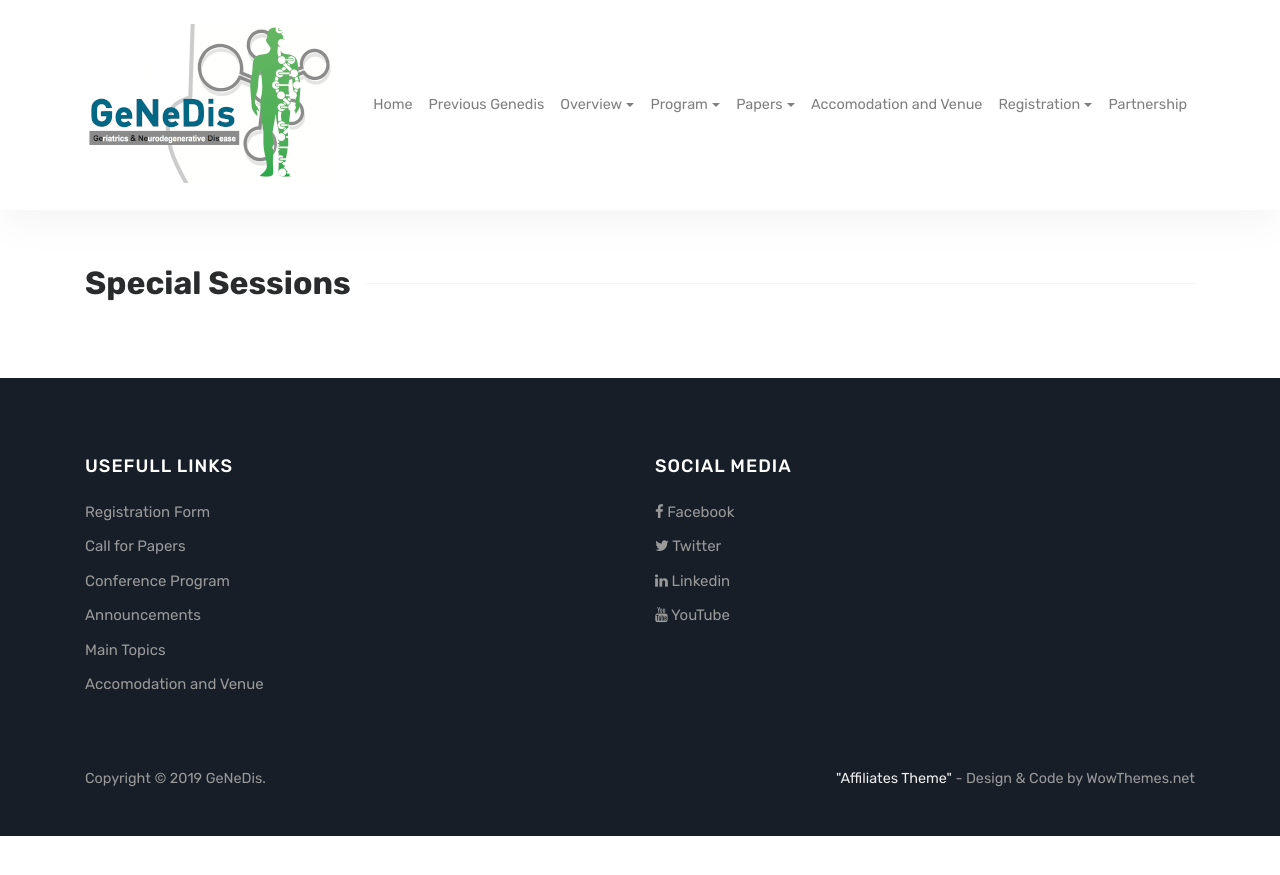
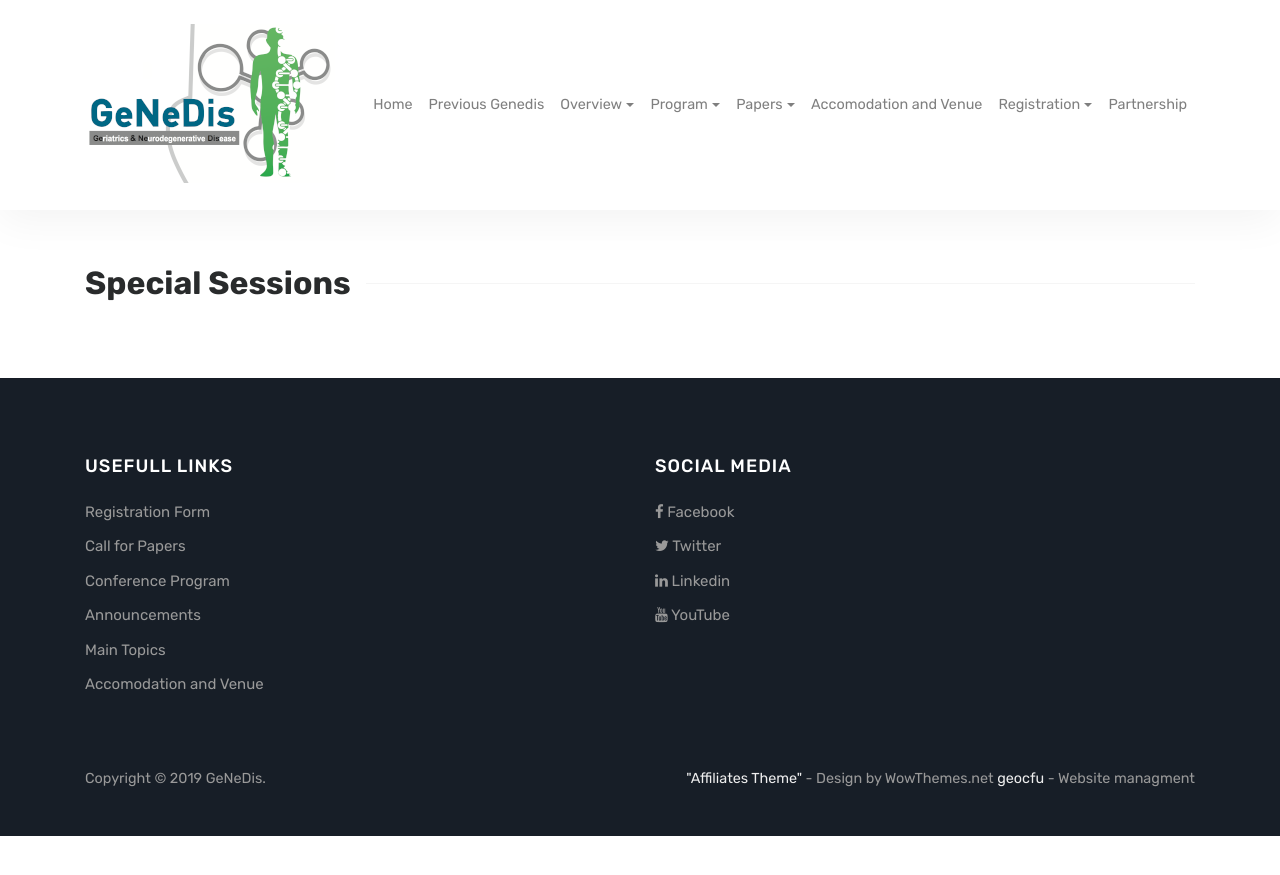
Before and after one commit to Covide-1797/genedis, a Jekyll site: the page built from pages/special-sessions.html, in a window 1280 px wide. Shown: the top 875 px of the page. Built offline with Jekyll 4.4.1, drawn with Linux system fonts in a browser that asks for light colours; some of the changed lines change nothing that is shown.

Commit message:
Update default.html

```diff
--- a/_layouts/default.html
+++ b/_layouts/default.html
@@ -161,12 +161,12 @@
                 <div class="footer-widget">
                 <h5 class="title">Usefull Links</h5>
                 <ul>
-                <li><a target="_blank" href="{{ site.baseurl }}/#">Registration Form</a></li>
-                <li><a target="_blank" href="{{ site.baseurl }}/#">Call for Papers</a></li>
-                <li><a target="blank" href="{{ site.baseurl }}/#">Conference Program</a></li>
-                <li><a target="blank" href="{{ site.baseurl }}/#">Announcements</a></li>
-                <li><a target="blank" href="{{ site.baseurl }}/#">Main Topics</a></li>
-                <li><a target="blank" href="{{ site.baseurl }}/#">Accomodation and Venue</a></li>
+                <li><a target="_blank" href="{{ site.baseurl }}/pages/registration-from.html">Registration Form</a></li>
+                <li><a target="_blank" href="{{ site.baseurl }}/pages/call-for-papers.html">Call for Papers</a></li>
+                <li><a target="blank" href="{{ site.baseurl }}/pages/conference-program.html">Conference Program</a></li>
+                <li><a target="blank" href="{{ site.baseurl }}/pages/announcements.html">Announcements</a></li>
+                <li><a target="blank" href="{{ site.baseurl }}/pages/main-topics.html">Main Topics</a></li>
+                <li><a target="blank" href="{{ site.baseurl }}/pages/accomodation-venue.html">Accomodation and Venue</a></li>
                 </ul>
                 </div>
                 </div>
@@ -188,11 +188,12 @@
 
             <div class="copyright">
                 <p class="pull-left">
-                Copyright © {{ site.time | date: "%Y" }} {{ site.name }}.
+                    Copyright © {{ site.time | date: "%Y" }} {{ site.name }}.
                 </p>
                 <p class="pull-right">
-                <!-- Please, leave credit to author unless you own a commercial license: https://www.wowthemes.net/freebies-license/ -->
-                <a target="_blank" href="https://www.wowthemes.net/free-jekyll-template-affiliates/">"Affiliates Theme"</a> - Design & Code by WowThemes.net
+                    <!-- Please, leave credit to author unless you own a commercial license: https://www.wowthemes.net/freebies-license/ -->
+                    <a target="_blank" href="https://www.wowthemes.net/free-jekyll-template-affiliates/">"Affiliates Theme"</a> - Design by WowThemes.net</a>
+                    <a target="_blank" href="https://georgemantellos.xyz">geocfu</a> - Website managment</a>
                 </p>
                 <div class="clearfix"></div>
             </div>
```
